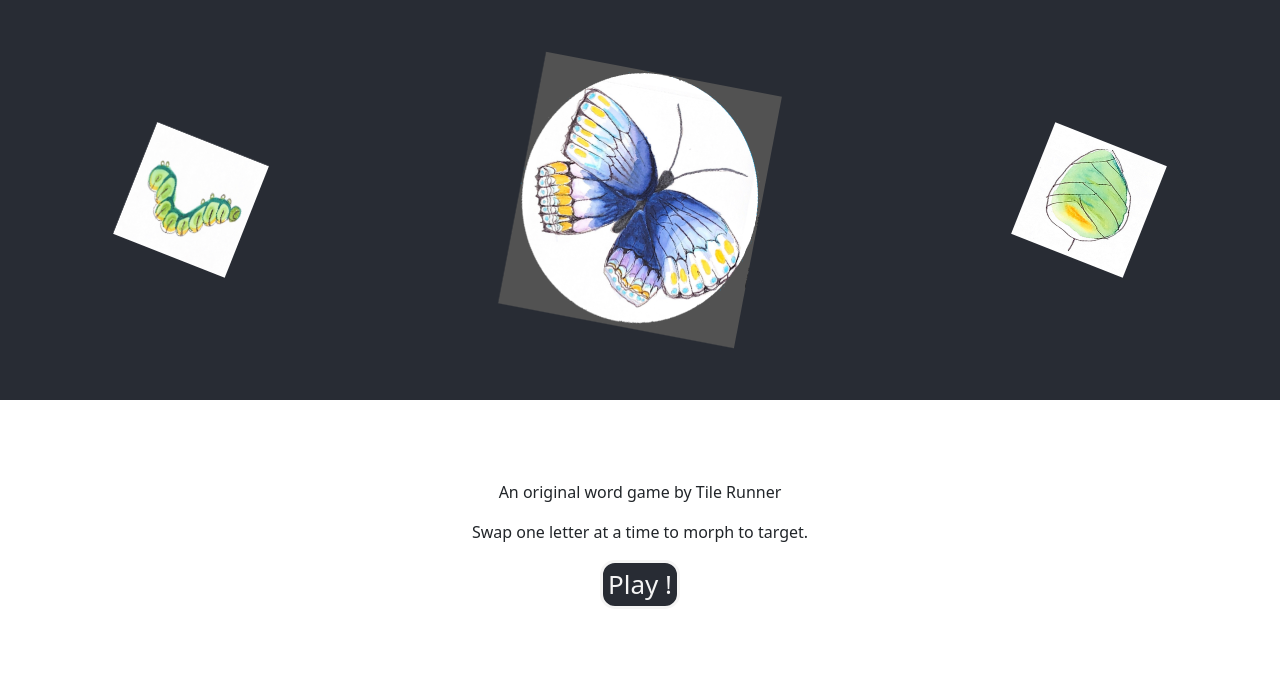
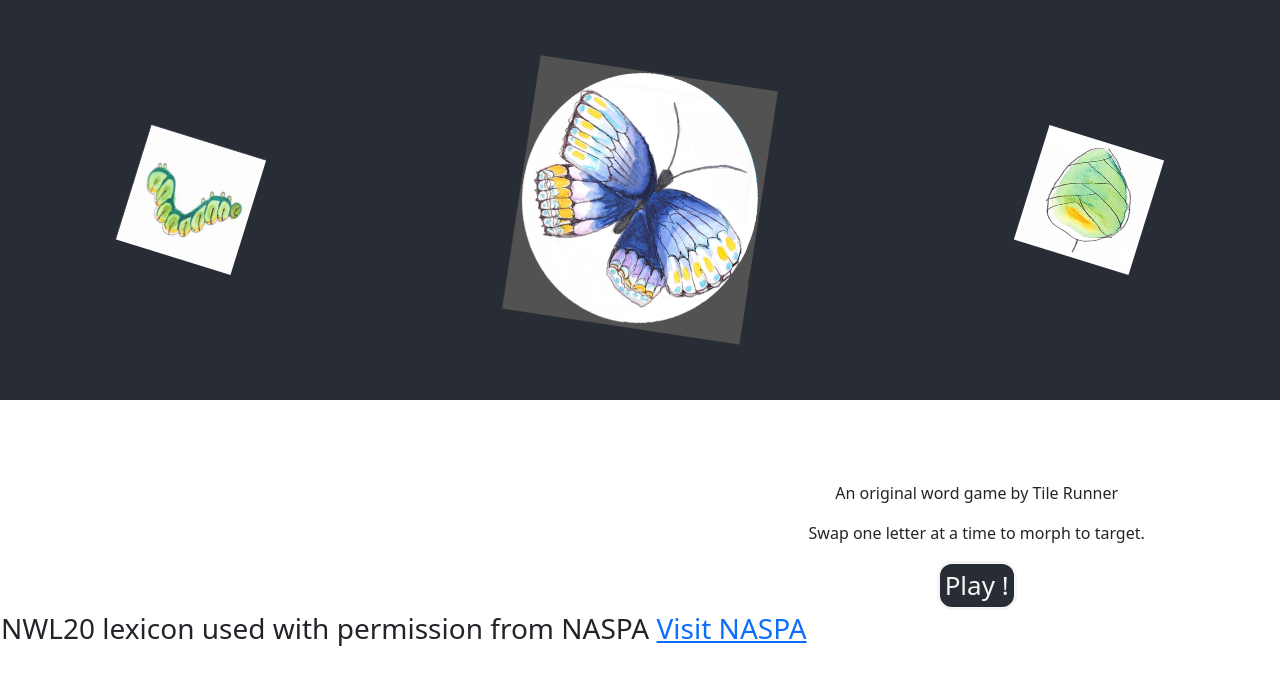
Before and after one commit to TileRunner/morpho, a React (Create React App) app in the folder morpho/: page / in a window 1280 px wide. Shown: the top 684 px of the page. Built offline with nearby package versions, Linux system fonts and the light colour scheme.

Commit message:
Switch to NWL and acknowledge NASPA

```diff
--- a/morpho/src/App.js
+++ b/morpho/src/App.js
@@ -19,12 +19,25 @@ function App() {
             <img src={mylogo} className="App-logo" alt="logo" />
             {!isMobile && <img src={mycocoon} className="App-logo-small" alt="cocoon"/>}
           </div>
-          <div className='App-under-logo'>
-            <p>An original word game by Tile Runner</p>
-            <p>Swap one letter at a time to morph to target.</p>
-            <button onClick={() => {setWhereTo('game');}}>Play !</button>
-          </div>
-          <ReactPlayer url='https://youtu.be/jEBpZM5CeZ0'/>
+          <table>
+            <tr>
+              <td>
+                <ReactPlayer url='https://youtu.be/jEBpZM5CeZ0' width='70%' height='70%'/>
+              </td>
+              <td>
+                <div className='App-under-logo'>
+                  <p>An original word game by Tile Runner</p>
+                  <p>Swap one letter at a time to morph to target.</p>
+                  <button onClick={() => {setWhereTo('game');}}>Play !</button>
+                </div>
+              </td>
+            </tr>
+            <tr>
+              <td>
+                <h3>NWL20 lexicon used with permission from NASPA <a href='https://www.scrabbleplayers.org/landing/tilerunner'>Visit NASPA</a></h3>
+              </td>
+            </tr>
+          </table>
         </header>
       :
         <header>
--- a/morpho/src/word-functions.js
+++ b/morpho/src/word-functions.js
@@ -23,13 +23,13 @@ const baseurl = (process.env.NODE_ENV === 'production' ? 'https://webappscrabble
 }
 
 /**
- * Determine whether a word is in the ENABLE2K lexicon, case insensitive
+ * Determine whether a word is in the NWL2020 lexicon, case insensitive
  * @param {string} word A word
- * @returns {Promise<boolean>} Whether the word is in the ENABLE2K lexicon
+ * @returns {Promise<boolean>} Whether the word is in the NWL2020 lexicon
  * @async
  */
  export async function isWordValid(word) {
-    let url = `${baseurl}/ENABLE2K/exists?word=${word}`;
+    let url = `${baseurl}/NWL2020/exists?word=${word}`;
     const response = await fetch(url);
     const jdata = await response.json();
     return jdata.value;
```
